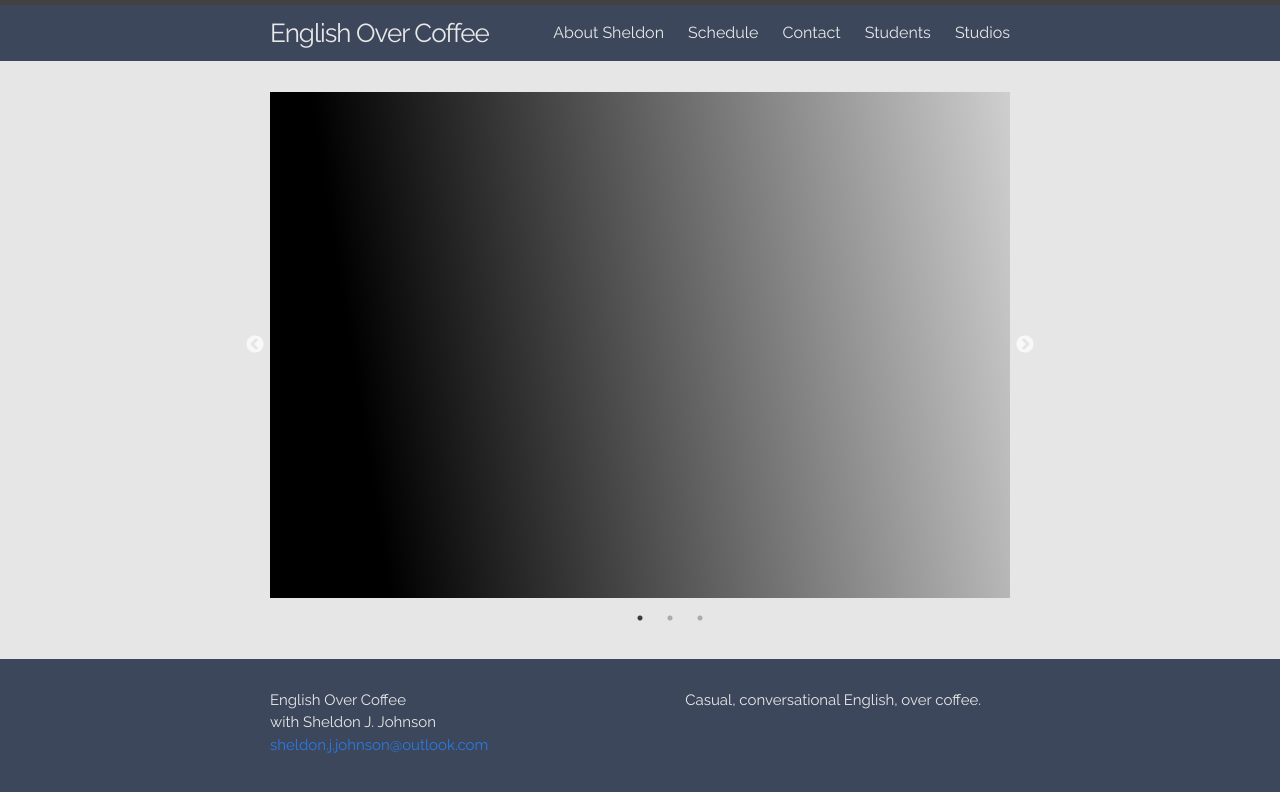
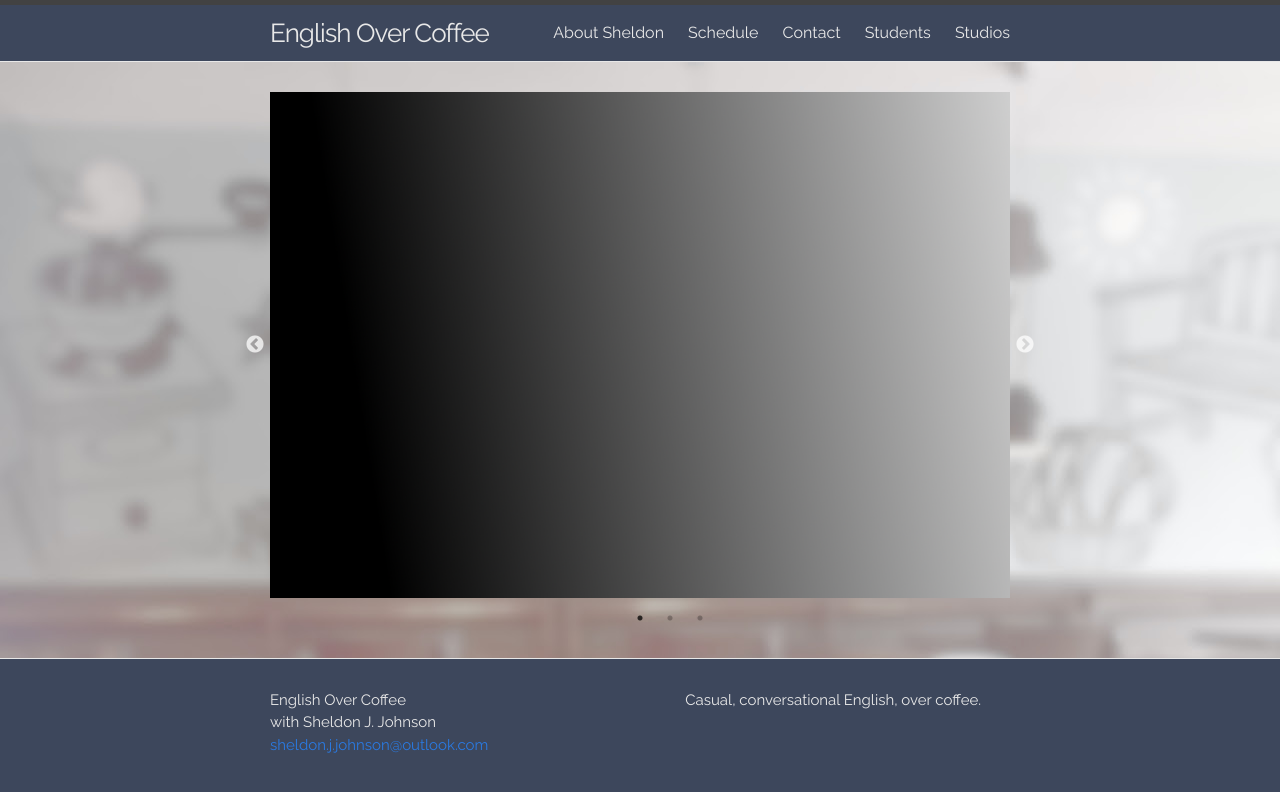
Before and after one commit to drzel/old-website, a Jekyll site: the page built from index.html, in a window 1280 px wide. Shown: the top 792 px of the page. Built offline with Jekyll 4.4.1, drawn with Linux system fonts in a browser that asks for light colours; nearby versions of some CDN libraries.

Commit message:
add bg placeholder image

```diff
--- a/_sass/_layout.scss
+++ b/_sass/_layout.scss
@@ -165,6 +165,7 @@
 .page-content {
     padding: $spacing-unit 0;
     background-color: hsl(0,0%,90%);
+    background-image: url("/images/placeholder-bg.jpg");
 }
 
 .page-heading {
```
Also changed, not shown: images/placeholder-bg.jpg (added).
